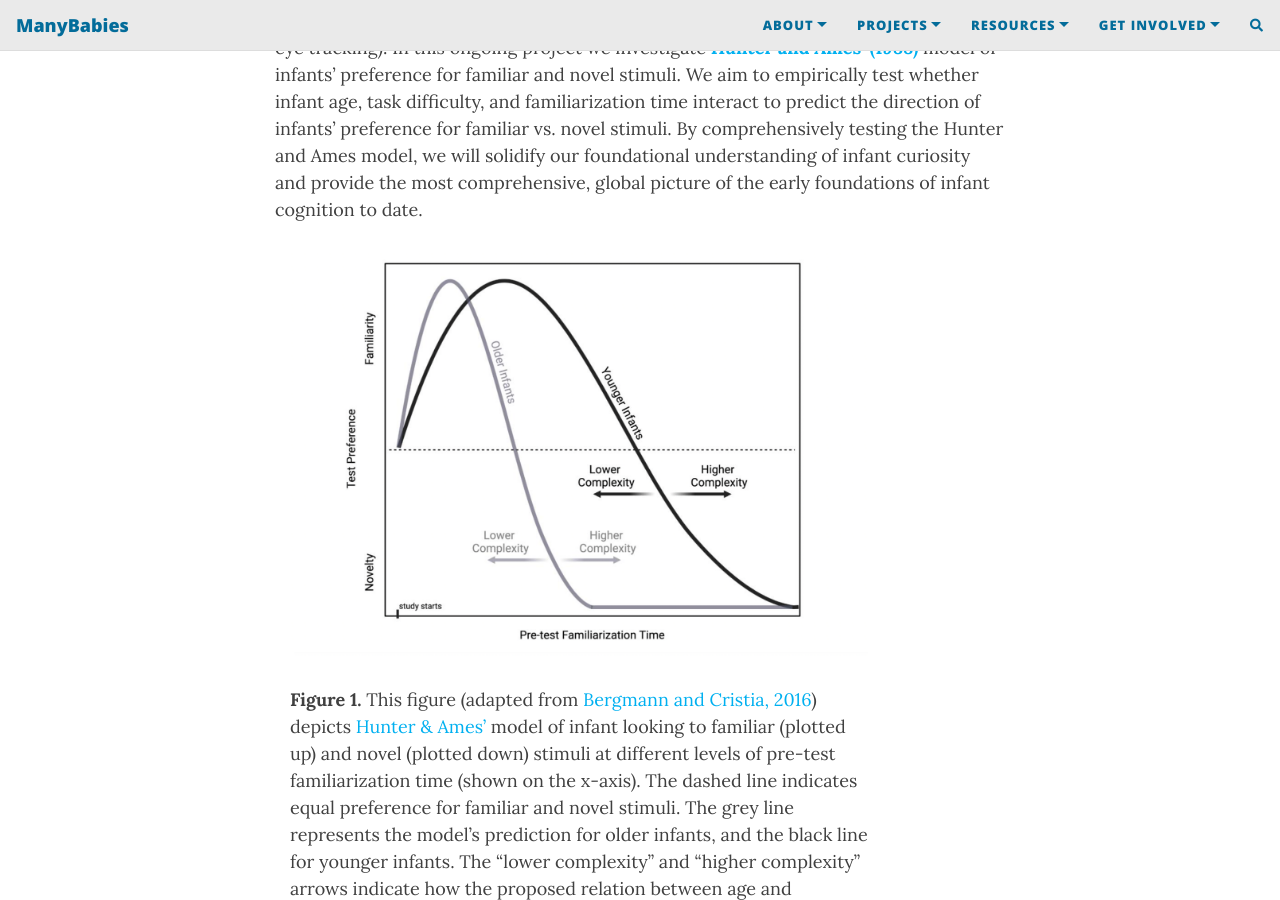
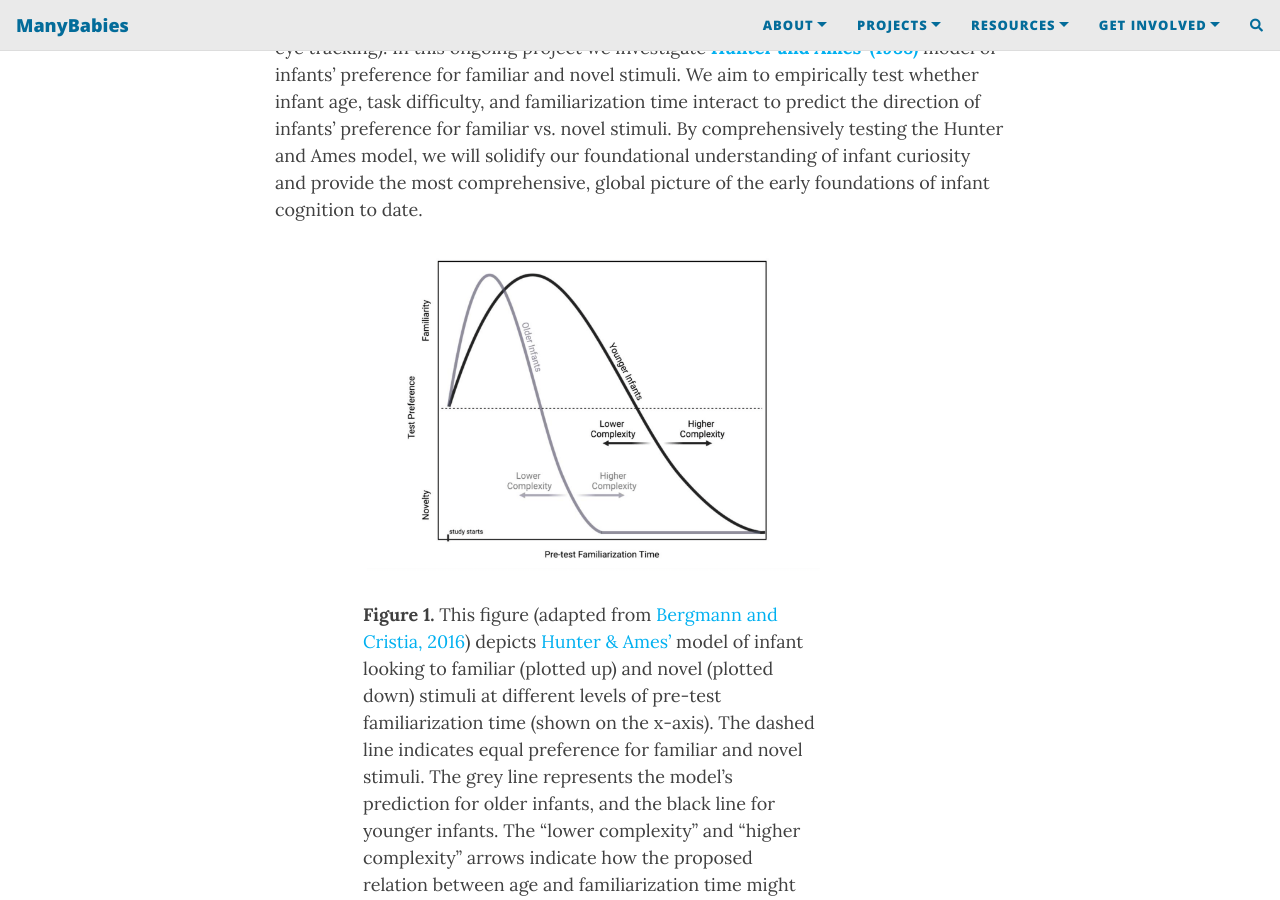
Before and after one commit to manybabies/manybabies.github.io, a Jekyll site: the page built from MB5.md, in a window 1280 px wide and 900 px high, scrolled down 564 px. Built offline with Jekyll 4.4.1, drawn with Linux system fonts in a browser that asks for light colours; nearby versions of some CDN libraries; comment, search, counter and statistics services are not loaded.

Commit message:
Update MB5.md

```diff
--- a/MB5.md
+++ b/MB5.md
@@ -26,7 +26,7 @@
 <p>Familiarity and novelty effects are the cornerstone of many infant behavioral methods (e.g., habituation, head-turn preference, preferential looking / looking-while-listening, eye tracking). In this ongoing project we investigate <a href="https://psycnet.apa.org/record/1988-98065-003" target="_blank"><b>Hunter and Ames’ (1988)</b></a> model of infants’ preference for familiar and novel stimuli. We aim to empirically test whether infant age, task difficulty, and familiarization time interact to predict the direction of infants’ preference for familiar vs. novel stimuli. By comprehensively testing the Hunter and Ames model, we will solidify our foundational understanding of infant curiosity and provide the most comprehensive, global picture of the early foundations of infant cognition to date.</p>
 
 <div>
-  <div class="container">
+  <div class="container" style="width:80%; margin:0 auto;">
     <div class="row">
       <div class="col-sm-10" align=center>
         <img src="/assets/img/MB5_HunterAmesFig.png"><br>
```
